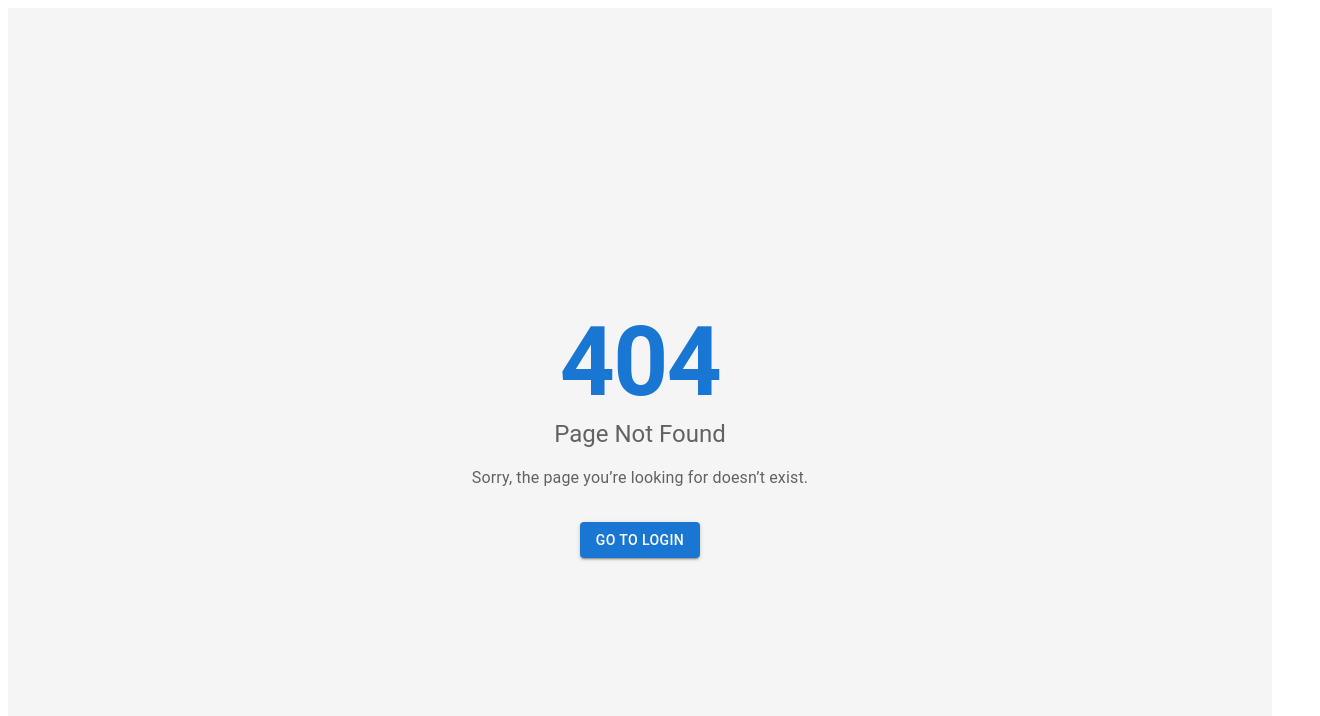
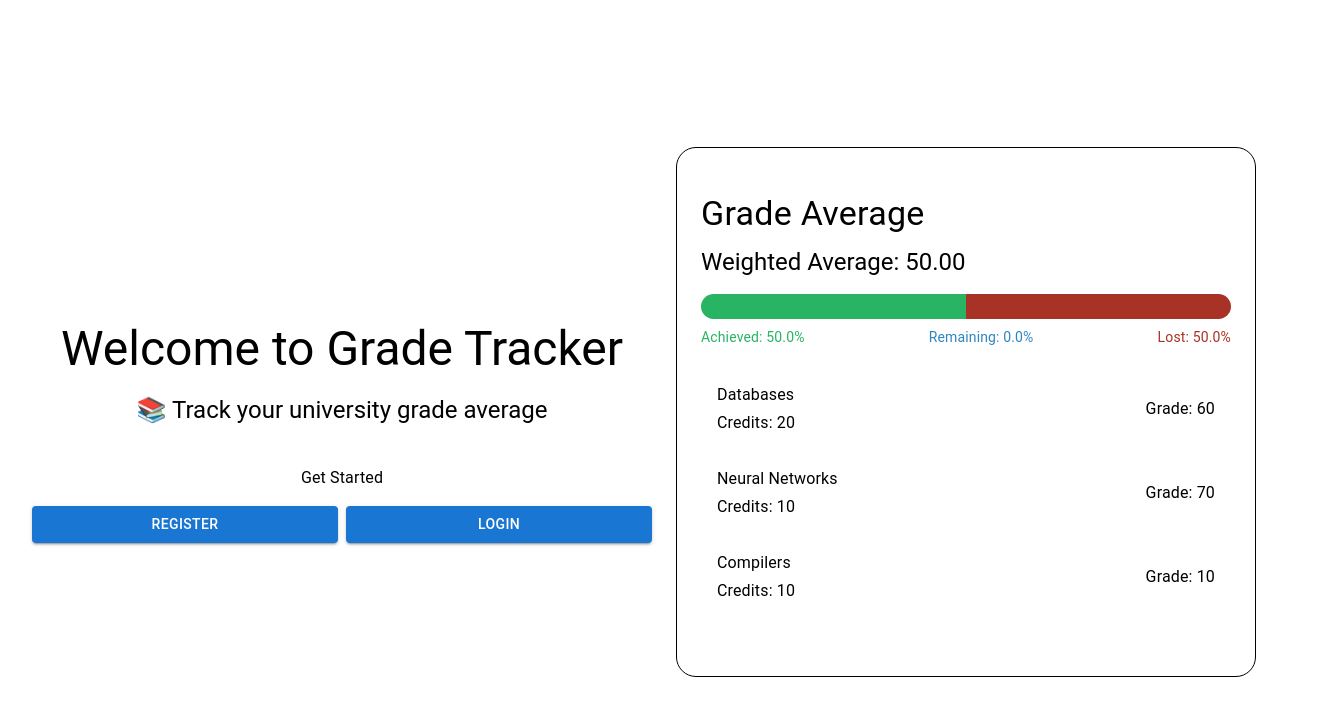
Before and after one commit to SWE2024/hacksussex-2025, a React (Vite) app in the folder frontend/: page / in a window 1280 px wide. Before the commit this address had no page. Shown: the top 716 px of the page, 1320 px wide, since content can reach past the window. Built offline with nearby package versions, Linux system fonts and the light colour scheme.

Commit message:
GradeAvg and HomePage

```diff
--- a/frontend/src/App.tsx
+++ b/frontend/src/App.tsx
@@ -7,6 +7,7 @@ import { DashBoard } from "./pages/DashBoard";
 import { Navbar } from "./components/NavBar";
 import { Calculator } from "./pages/Calculator";
 import { Analytics } from "./pages/Analytics";
+import HomePage from "./pages/Home";
 
 function Layout() {
 
@@ -25,6 +26,8 @@ function App() {
 
       <Route path="/signup" element={<SignUp />} />
       <Route path="/login" element={<LogIn />} />
+      <Route path="/" element={ <HomePage/>} />
+
 
       {/* Protected Routes */}
       <Route element={<Layout />}>
@@ -32,9 +35,11 @@ function App() {
         <Route path="/dashboard" element={ <DashBoard/>} />
         <Route path="/calculator" element={ <Calculator/>} />
         <Route path="/analytics" element={ <Analytics/>} />
+
       </Route>
 
       {/* Catch-all route for undefined paths */}
+
       <Route path="*" element={<PageNotFound />} />
     </Routes>
   );
--- /dev/null
+++ b/frontend/src/components/GradeAvg.tsx
@@ -0,0 +1,82 @@
+import React from "react";
+import { Box, Typography, List, ListItem, ListItemText } from "@mui/material";
+
+interface Module {
+  name: string;
+  grade: number | null;
+  credit: number;
+}
+
+const modules: Module[] = [
+  { name: "Databases", grade: 60, credit: 20 },
+  { name: "Neural Networks", grade: 70, credit: 10 },
+  { name: "Compilers", grade: 10, credit: 10 }, // Not yet marked
+];
+
+const GradeAvg: React.FC = () => {
+  const calculateWeightedAverage = (modules: Module[]) => {
+    const validModules = modules.filter(module => module.grade !== null);
+
+    const totalWeightedGrade = validModules.reduce((sum, module) => sum + (module.grade! * module.credit), 0);
+    const totalCredits = modules.reduce((sum, module) => sum + module.credit, 0);
+    const markedCredits = validModules.reduce((sum, module) => sum + module.credit, 0);
+    const unmarkedCredits = totalCredits - markedCredits;
+
+    const weightedAverage = markedCredits > 0 ? totalWeightedGrade / markedCredits : 0;
+
+    const achievedPercentage = (weightedAverage / 100) * (markedCredits / totalCredits) * 100;
+    const remainingPercentage = (unmarkedCredits / totalCredits) * 100;
+    const lostPercentage = 100 - achievedPercentage - remainingPercentage;
+
+    return { weightedAverage, achievedPercentage, lostPercentage, remainingPercentage };
+  };
+
+  const { weightedAverage, achievedPercentage, lostPercentage, remainingPercentage } = calculateWeightedAverage(modules);
+
+  return (
+    <Box display="flex" flexDirection="column" justifyContent="center" height="60vh" padding={3} borderRadius={5} border={1}>
+      <Typography variant="h4" gutterBottom>
+        Grade Average
+      </Typography>
+
+      <Box sx={{ width: '100%', marginBottom: 2 }}>
+        <Typography variant="h5" gutterBottom>
+          Weighted Average: {weightedAverage.toFixed(2)}
+        </Typography>
+
+        {/* Stacked Progress Bar */}
+        <Box sx={{ width: "100%", height: 25, borderRadius: 5, overflow: "hidden", display: "flex", mt: 2 }}>
+          {/* Achieved */}
+          <Box sx={{ width: `${achievedPercentage}%`, backgroundColor: "#28b463" }} />
+          {/* Remaining */}
+          <Box sx={{ width: `${remainingPercentage}%`, backgroundColor: "#2e86c1" }} />
+          {/* Lost */}
+          <Box sx={{ width: `${lostPercentage}%`, backgroundColor: "#a93226" }} />
+        </Box>
+
+        <Box display="flex" justifyContent="space-between" mt={1}>
+          <Typography variant="body2" color="#28b463">{`Achieved: ${achievedPercentage.toFixed(1)}%`}</Typography>
+          <Typography variant="body2" color="#2e86c1">{`Remaining: ${remainingPercentage.toFixed(1)}%`}</Typography>
+          <Typography variant="body2" color="#a93226">{`Lost: ${lostPercentage.toFixed(1)}%`}</Typography>
+        </Box>
+      </Box>
+
+      <List sx={{ width: "100%" }}>
+        {modules.map((module) => (
+          <ListItem key={module.name} sx={{ marginBottom: 1, display: 'flex', justifyContent: "space-between", paddingX: 2 }}>
+            <Box>
+              <ListItemText primary={module.name} />
+              <ListItemText primary={`Credits: ${module.credit}`} />
+            </Box>
+            <ListItemText
+              primary={module.grade !== null ? `Grade: ${module.grade}` : "Not Marked"}
+              sx={{ flex: 1, textAlign: 'right', fontStyle: module.grade === null ? 'italic' : 'normal' }}
+            />
+          </ListItem>
+        ))}
+      </List>
+    </Box>
+  );
+};
+
+export default GradeAvg;
--- /dev/null
+++ b/frontend/src/pages/Home.tsx
@@ -0,0 +1,58 @@
+import React from "react";
+import { Box, Typography, Button, Grid } from "@mui/material";
+import { useNavigate } from "react-router-dom";
+import GradeAvg from "../components/GradeAvg";
+
+const HomePage: React.FC = () => {
+  const navigate = useNavigate();
+
+
+
+  return (
+    <Box sx={{ width: "100%", padding: 3 }}>
+      <Grid container spacing={3}>
+        <Grid item xs={12} md={6}>
+          <Box display="flex" flexDirection="column" alignItems="center" justifyContent="center" height="100vh">
+            <Typography variant="h3" gutterBottom>
+            Welcome to Grade Tracker
+            </Typography>
+            <Typography variant="h5" gutterBottom mb={5}>
+            📚 Track your university grade average
+            </Typography>
+            <Typography variant="body1" gutterBottom mb={2}>
+            Get Started
+            </Typography>
+            <Box display="flex" justifyContent="space-between" width="100%">
+            <Button
+                type="button"
+                fullWidth
+                variant="contained"
+                color="primary"
+                sx={{ flex: 1 , mr: 1}}
+                onClick={() => navigate("/signup")}
+                >
+                REGISTER
+            </Button>
+            <Button
+                type="button"
+                fullWidth
+                variant="contained"
+                color="primary"
+                sx={{ flex: 1 }}
+                onClick={() => navigate("/login")}
+                >
+                LOGIN
+            </Button>
+            </Box>
+          </Box>
+        </Grid>
+        <Grid item xs={12} md={6} alignContent={"center"} padding={5}>
+          <GradeAvg />
+        </Grid>
+      </Grid>
+
+    </Box>
+  );
+};
+
+export default HomePage;
--- a/frontend/src/pages/LogIn.tsx
+++ b/frontend/src/pages/LogIn.tsx
@@ -6,9 +6,6 @@ interface User {
   email: string;
   password: string;
 }
-
-const universities = ["University of Sussex", "University of Oxford", "University of Cambridge", "Imperial College London"];
-const degreeTypes = ["BSc", "BA", "MSc", "MA", "PhD"];
 
 const LogIn: React.FC = () => {
   const [formData, setFormData] = useState<User>({
--- a/frontend/src/pages/SignUp.tsx
+++ b/frontend/src/pages/SignUp.tsx
@@ -66,6 +66,10 @@ const SignUp: React.FC = () => {
 
     fetchData();
   }, []);
+
+  const handleRedirectToLogin = () => {
+    navigate("/login"); // Redirect to login page
+  };
 
   return (
     <Box display="flex" flexDirection="column" alignItems="center" justifyContent="center" height="100vh">
@@ -144,8 +148,10 @@ const SignUp: React.FC = () => {
             type="button"
             fullWidth
             variant="contained"
-            color="secondary"
-            sx={{ flex: 1 }}>
+            color="primary"
+            sx={{ flex: 1 }}
+            onClick={handleRedirectToLogin}
+            >
             To Login
           </Button>
         </Box>
```
